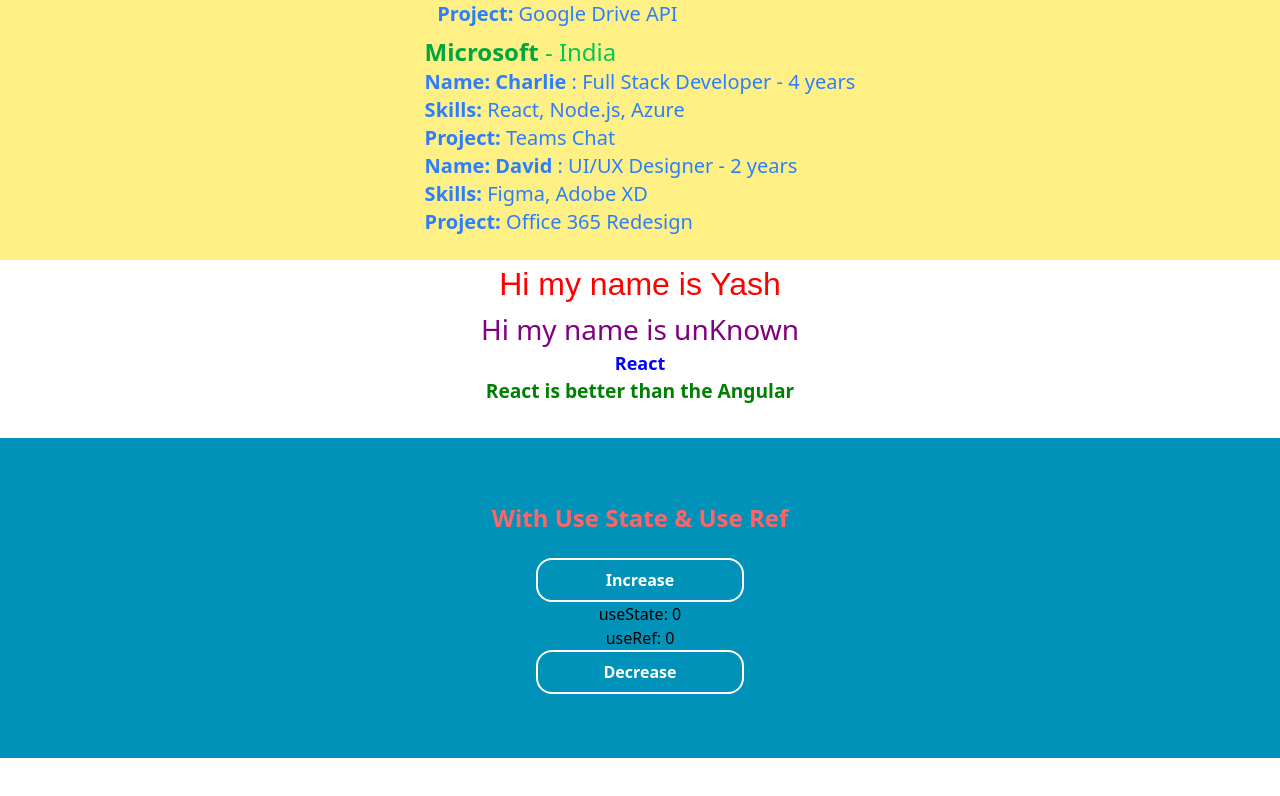
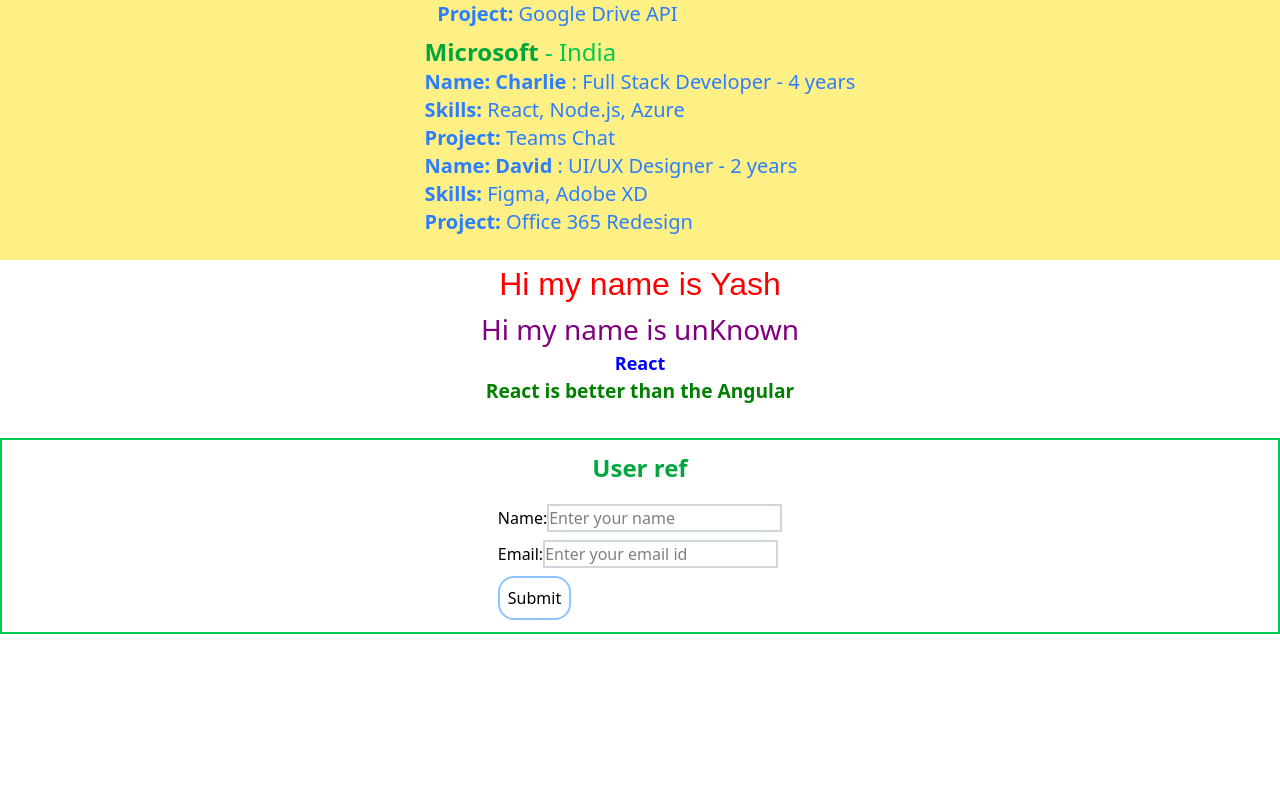
Before and after one commit to YashMishra0101/Interview-Preparation, a React (Vite) app in the folder react-section/react-practice-vite/: page / in a window 1280 px wide. Shown: the part 2900-3696 px from the top of the page. After the commit the page ends 3590 px from the top, so only its background shows below. Built offline with nearby package versions, Linux system fonts and the light colour scheme.

Commit message:
Working on react

```diff
--- a/react-section/react-practice-vite/src/Practice.jsx
+++ b/react-section/react-practice-vite/src/Practice.jsx
@@ -1,29 +1,22 @@
-import { useState, useEffect } from "react";
-
+import { useState } from "react";
+import PracticeTwo from "./PracticeTwo";
 const Practice = () => {
-  const [num, increaseNum] = useState(0);
-
-  const numHandlerPlus = () => {
-    increaseNum((prev) => prev + 1);
+  const [buttonNumber, setButtonNumber] = useState(" ");
+  const handlUserRef = () => {
+    setButtonNumber("69");
   };
-
-  const numHandlerMinus = () => {
-    increaseNum((prev) => prev - 1);
-  };
-
-  const Test = () => {
-    console.log("Test", { num });
-  };
-
-
-  Test();
 
   return (
     <>
+      <PracticeTwo prop={buttonNumber} />
       <div>
-        <button style={{marginLeft:"10rem",color:"red",fontFamily:"monospace",fontSize:"2rem"}}>Hi my name is yash</button>
-        <p>{num}</p>
-        <button onClick={numHandlerMinus}>-</button>
+        <button
+          className="border-2 mt-2"
+          id="updateButton"
+          onClick={handlUserRef}
+        >
+          Add number
+        </button>
       </div>
     </>
   );
--- /dev/null
+++ b/react-section/react-practice-vite/src/PracticeTwo.jsx
@@ -0,0 +1,10 @@
+
+const PracticeTwo=({prop})=>{
+return (
+    <>
+    <input type="text" value={prop} placeholder="Enter Any number" className="w-[30rem] border-2 outline-none"/>
+    </>
+)
+}
+
+export default PracticeTwo;
--- a/react-section/react-practice-vite/src/UseRef.jsx
+++ b/react-section/react-practice-vite/src/UseRef.jsx
@@ -1,51 +1,51 @@
-import { useState, useRef, useEffect } from "react";
+import { useRef } from "react";
 
 const UseRef = () => {
-  const [num, setNum] = useState(0);
-  const refNum = useRef(0);
-
-  const increase = () => {
-    setNum((num) => num + 1);
-    refNum.current += 1;
+  const refName = useRef(null);
+  const refEmail = useRef(null);
+  const formHandler = (e) => {
+    const refUserName = refName.current.value.trim();
+    const refUserEmail = refEmail.current.value.trim();
+    e.preventDefault();
+    if (!refUserName) {
+      refName.current.focus();
+      return;
+    }
+    if (!refUserEmail.includes("@")) {
+      refEmail.current.focus();
+      return;
+    }
+    alert("For submitted");
   };
-
-  const decrease = () => {
-    setNum((num) => num - 1);
-    refNum.current -= 1;
-  };
-
-  useEffect(() => {
-    console.log("Render in UseState");
-    console.log("useState =", num); //re-renders every time
-  }, [num]);
-
-  // This will only log once on mount, because ref updates don’t cause re-renders
-  useEffect(() => {
-    console.log("Render in UseRef");
-    console.log("useRef =", refNum.current);
-  }, []); // run only once when mounted
-
   return (
-    <div className="flex justify-center items-center flex-col bg-cyan-600 py-16 mt-8 select-none">
-      <h2 className="text-red-400 font-bold text-2xl mb-6">With Use State & Use Ref</h2>
-
-      <button
-        onClick={increase}
-        className="border-2 w-52 border-white text-white font-semibold hover:text-lg p-2 rounded-2xl cursor-pointer"
-      >
-        Increase
-      </button>
-
-      <p>useState: {num}</p>
-      <p>useRef: {refNum.current}</p>
-
-      <button
-        onClick={decrease}
-        className="border-2 w-52 border-white text-white font-semibold hover:text-lg p-2 rounded-2xl cursor-pointer"
-      >
-        Decrease
-      </button>
-    </div>
+    <>
+      <div className="flex justify-center items-center flex-col p-3 border-2 border-green-500 mt-8">
+        <h2 className="text-2xl font-bold text-center mb-5 text-green-600">User ref</h2>
+        <form onSubmit={formHandler}>
+          <div>
+            <label htmlFor="userName">Name:</label>
+            <input
+              type="text"
+              id="userName"
+              ref={refName}
+              placeholder="Enter your name"
+              className="border-2 border-gray-300 outline-0 focus:border-blue-500"
+            />
+          </div>
+          <div>
+            <label htmlFor="userEmail">Email:</label>
+            <input
+              type="text"
+              id="userEmail"
+              ref={refEmail}
+              placeholder="Enter your email id"
+              className="border-2 border-gray-300 outline-0 focus:border-blue-500 mt-2"
+            />
+          </div>
+          <button className="border-2 border-blue-300 outline-0 p-2 rounded-2xl mt-2">Submit</button>
+        </form>
+      </div>
+    </>
   );
 };
 
```
